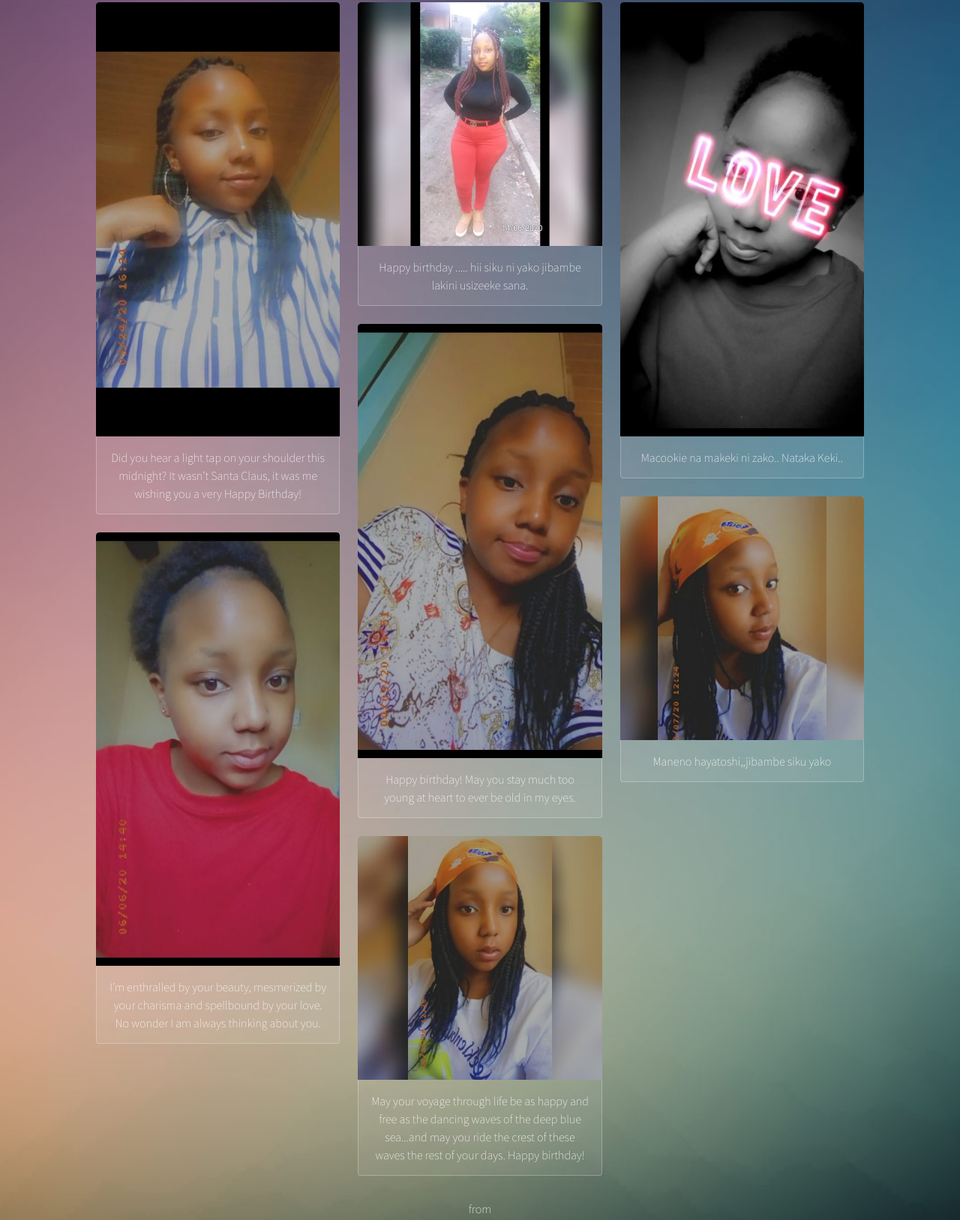
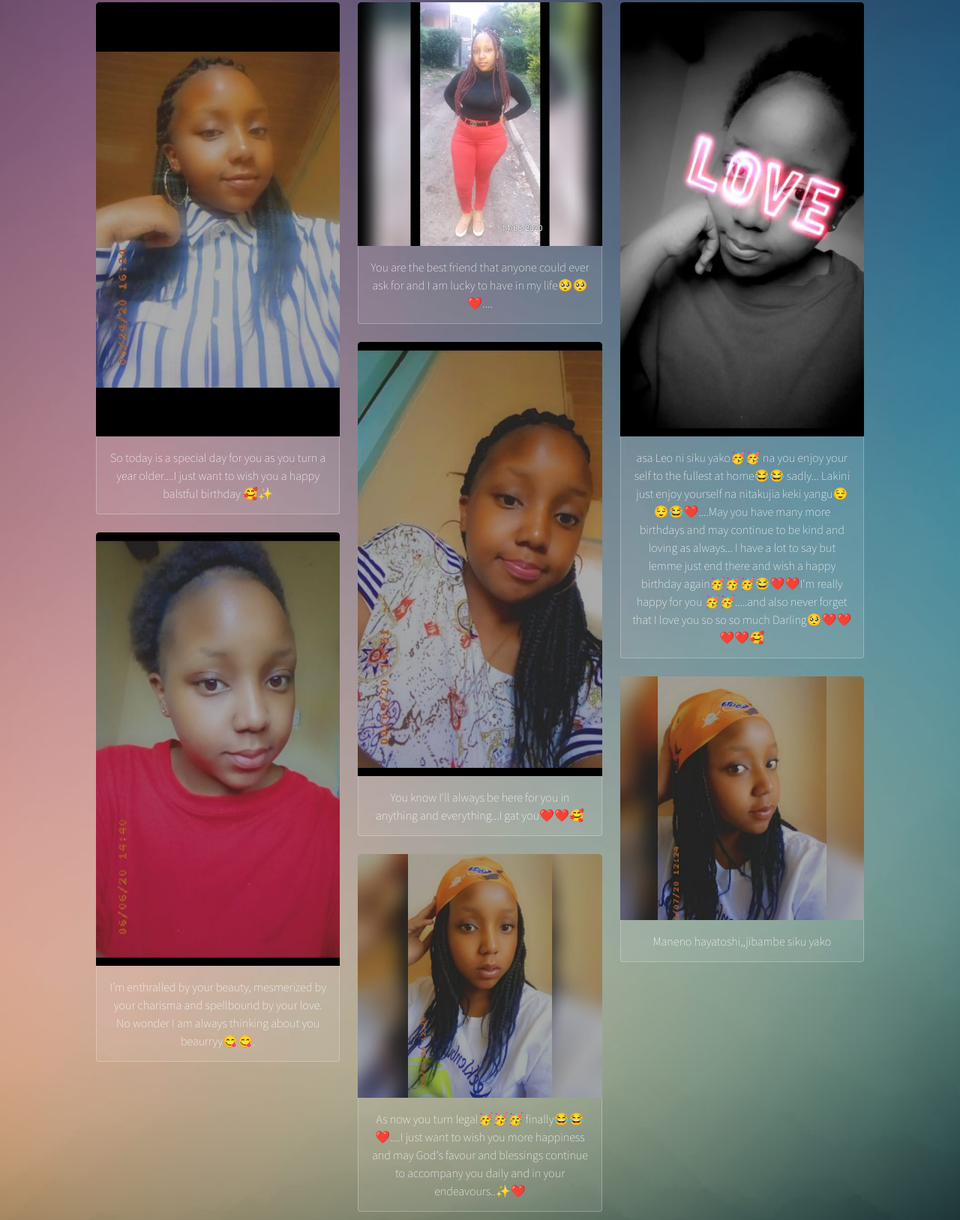
Before and after one commit to LaukeyMwaura/Cecile, a plain HTML site: page index.html in a window 1280 px wide. Shown: the part 662-2289 px from the top of the page at 75% size. Drawn offline with Linux system fonts and the light colour scheme.

Commit message:
Remain Video

```diff
--- a/index.html
+++ b/index.html
@@ -19,7 +19,7 @@
             <h1><strong>HAPPY BIRTHDAY</strong></h1>
             <h1><strong>CELINE</strong></h1>
             <span class="avatar"><img src="./assets/img/p7.jpeg" alt="" /></span>
-            <h2>When we’re together or when we’re apart, you’re first in my thoughts and first in my heart. Have a wonderful birthday.</h2>
+            <h2>Happy birthday to you dearest Celine🥳🥳❤️</h2>
             <span class="size">
                 <video width="300px" controls autoplay>
                 <source src="./assets/img/cecile.mp4" type="video/mp4">
@@ -36,31 +36,32 @@
                 <div>
                     <a href="assets/img/p1.jpeg">
                         <img src="assets/img/p1.jpeg" alt="" />
-                        <h3>Did you hear a light tap on your shoulder this midnight? It wasn’t Santa Claus, it was me wishing you a very Happy Birthday!</h3>
+                        <h3>So today is a special day for you as you turn a year older....I just want to wish you a happy balstful birthday 🥰✨</h3>
                     </a>
                     <a href="assets/img/p10.jpeg">
                         <img src="assets/img/p10.jpeg" alt="" />
-                        <h3>I’m enthralled by your beauty, mesmerized by your charisma and spellbound by your love. No wonder I am always thinking about you.</h3>
+                        <h3>I’m enthralled by your beauty, mesmerized by your charisma and spellbound by your love. No wonder I am always thinking about you beaurryy😋😋.</h3>
                     </a>
                 </div>
                 <div>
                     <a href="assets/img/p11.jpeg">
                         <img src="assets/img/p11.jpeg" alt="" />
-                        <h3>Happy birthday ..... hii siku ni yako jibambe lakini usizeeke sana.</h3>
+                        <h3>You are the best friend that anyone could ever ask for and I am lucky to have in my life🥺🥺❤️....</h3>
                     </a>
                     <a href="assets/img/p4.jpeg">
                         <img src="assets/img/p4.jpeg" alt="" />
-                        <h3>Happy birthday! May you stay much too young at heart to ever be old in my eyes. </h3>
+                        <h3>You know I'll always be here for you in anything and everything...I gat you❤️❤️🥰</h3>
                     </a>
                     <a href="assets/img/p5.jpeg">
                         <img src="assets/img/p5.jpeg" alt="" />
-                        <h3>May your voyage through life be as happy and free as the dancing waves of the deep blue sea...and may you ride the crest of these waves the rest of your days. Happy birthday!</h3>
+                        <h3>As now you turn legal🥳🥳🥳 finally😂😂❤️....I just want to wish you more happiness and may God's favour and blessings continue to accompany you daily and in your endeavours..✨❤️</h3>
                     </a>
                 </div>
                 <div>
                     <a href="assets/img/p6.jpeg">
                         <img src="assets/img/p6.jpeg" alt="" />
-                        <h3>Macookie na makeki ni zako.. Nataka Keki..</h3>
+                        <h3>asa Leo ni siku yako🥳🥳 na you enjoy your self to the fullest at home😂😂 sadly... Lakini just enjoy yourself na nitakujia keki yangu😌😌😂❤️....May you have many more birthdays and may continue to be kind and loving as always...
+                            I have a lot to say but lemme just end there and wish a happy birthday again🥳🥳🥳😂❤️❤️I'm really happy for you 🥳🥳.....and also never forget that I love you so so so much Darling🥺❤️❤️❤️❤️🥰</h3>
                     </a>
                     <a href="assets/img/p7.jpeg">
                         <img src="assets/img/p7.jpeg" alt="" />
```
